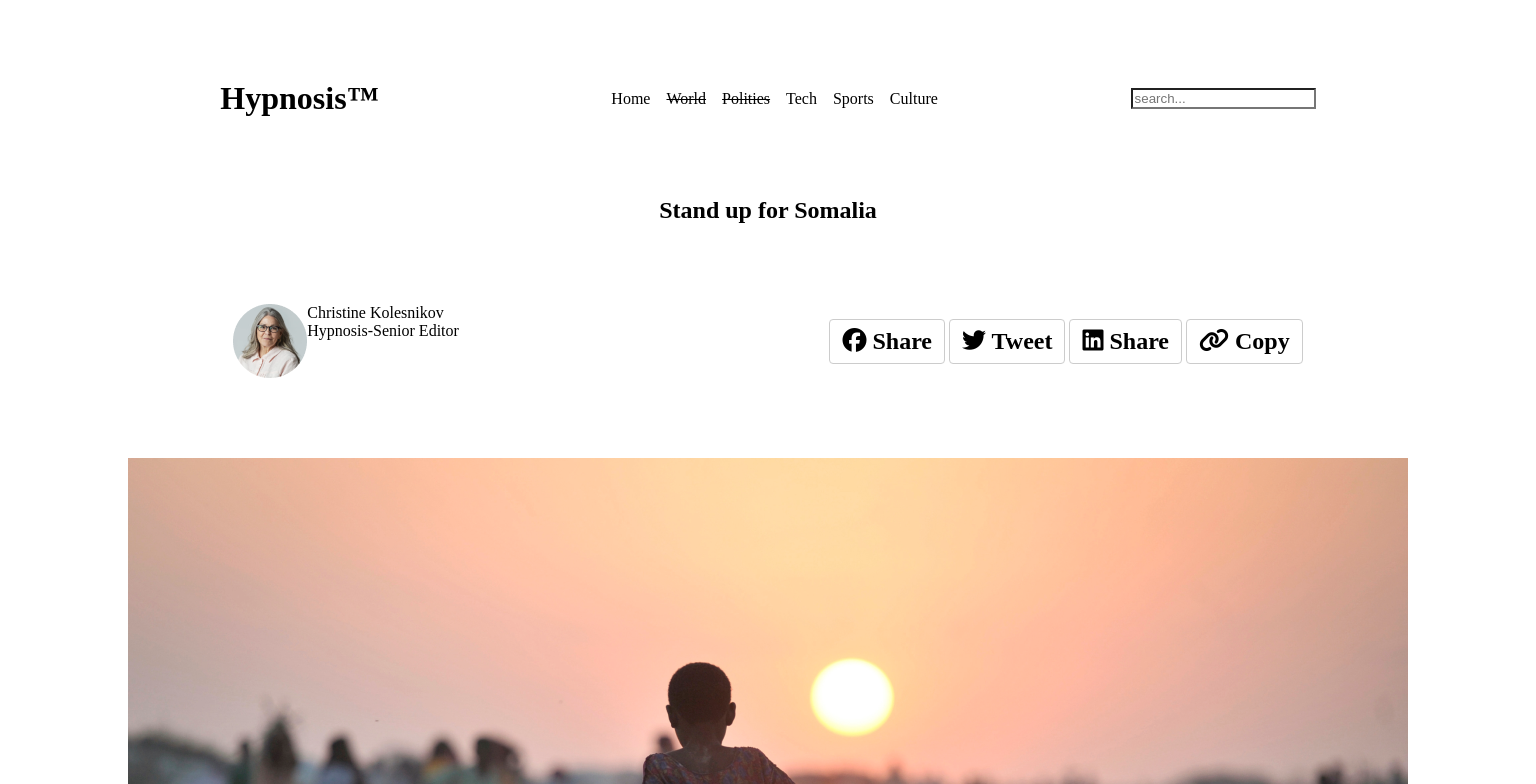
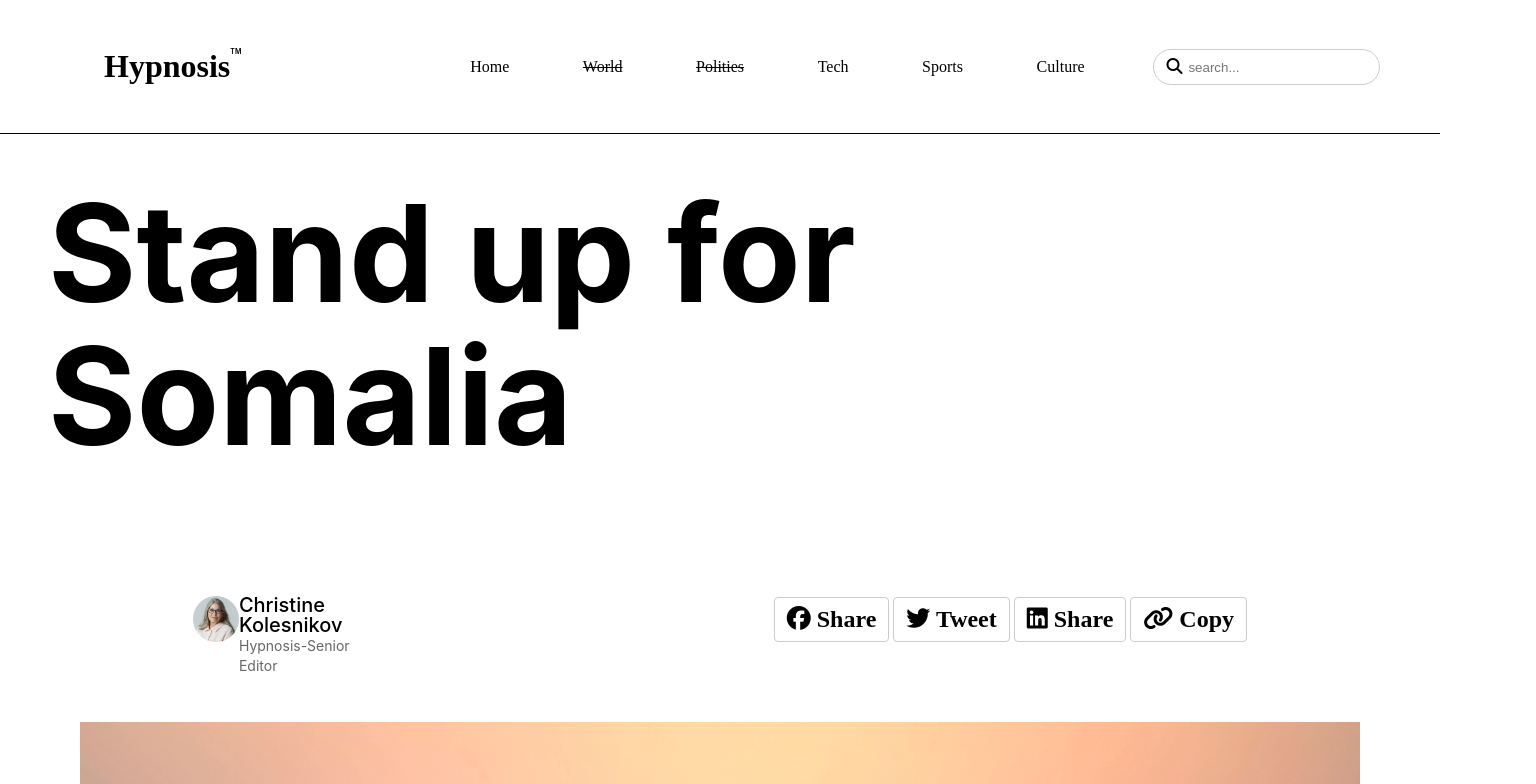
Before and after one commit to LuisFerRG/Hypnosis-page, a website: page index.html in a window 1280 px wide. Shown: the top 784 px of the page, 1536 px wide, since content can reach past the window. Drawn offline with Linux system fonts and the light colour scheme.

Commit message:
change feature in style.css and index.html

```diff
--- a/index.html
+++ b/index.html
@@ -10,7 +10,7 @@
 <body>
  <div class="container">
   <header class="header">
-    <h1 class="h1"><a href="#" class="a">Hypnosis&trade;</a></h1>
+    <h1 class="h1">Hypnosis<a href="">TM</a></h1>
     <nav class="navbar" role="menubar">
       <ul class="ul">
         <li class="li"><a href="#" class="a">Home</a></li>
@@ -21,7 +21,10 @@
         <li class="li"><a href="#" class="a">Culture</a></li>
       </ul>
     </nav>
+    <div class="search-button">
+      <i class="fa-solid fa-magnifying-glass"></i>
     <input class="search" type="search" role="search" placeholder="search...">
+    </div>
   </header>
   <main class="title-and-social">
     <article class="title">
@@ -30,8 +33,9 @@
     <div class="profile">
       <div class="profile-header">
         <img src="imagen/Ellipse 14.png" alt="Christine Kolesnikov">
-        <div class="name"><p>Christine Kolesnikov</p>
-        <p>Hypnosis-Senior Editor</p>
+        <div class="name">
+          <p1>Christine Kolesnikov</p1>
+          <p2>Hypnosis-Senior Editor</p2>
       </div>
       </div>
   <div class="social-media">
--- a/styles.css
+++ b/styles.css
@@ -9,26 +9,43 @@
   flex-flow: row wrap;
   align-items: center;
   width: 1440px;
-  padding: 0 3rem;
 }
 
 .header {
   width: 1440px;
   background-color: #fff;
-  padding: 5rem;
+  padding:  1.5rem 0rem;
   display: flex;
   flex-flow: row wrap;
   justify-content: space-between;
   align-items: center;
   color: #000;
+  border-bottom: 1px solid #000;
 }
 
-.header .h1 {
+.h1 {
   background-color: #fff;
+  margin: 0rem 5rem;
+  text-decoration: none;
+  padding: 24px 24px;
+  display: flex;
+}
+
+.h1 a {
+  text-decoration: none;
+  font-family: Inter;
+font-size: 7px;
+font-weight: 600;
+line-height: 8px;
+letter-spacing: 0em;
+text-align: left;
+color: #000;
 }
 
 .header .navbar {
   background-color: #fff;
+  margin-right: 2rem;
+  margin-left: 3rem;
 }
 
 .header .ul {
@@ -38,9 +55,11 @@
   align-items: center;
 }
 
+
 .a {
   text-decoration: none;
   color: #000;
+  padding: 1.8em;
 }
 
 ul {
@@ -51,8 +70,16 @@ ul {
   margin: 0 0.5em;
 }
 
+.header .search-button{
+ border: 1px solid #ccc;
+ padding: 8px 12px;
+ border-radius: 20px;
+ margin-left: 0;
+}
+
 .header .search {
   background-color: #fff;
+  border: #fff;
 }
 
 .title-and-social {
@@ -63,7 +90,16 @@ ul {
   display: flex;
   justify-content: center;
   align-items: center;
+  font-family: Inter;
+font-size: 90px;
+font-weight: 600;
+line-height: 143px;
+letter-spacing: 0em;
+text-align: left;
+padding: 3rem;
+
 }
+
 
 .profile {
   display: flex;
@@ -75,7 +111,34 @@ ul {
 
 .profile-header {
   display: flex;
+  width: 195px;
+  height: 46px;
+
 }
+
+.name {
+align-items: center;
+}
+
+.name p1 {
+  font-family: Inter;
+font-size: 20px;
+font-weight: 500;
+line-height: 18px;
+letter-spacing: 0em;
+text-align: left;
+ }
+
+ .name p2 {
+  font-family: Inter;
+font-size: 14px;
+font-weight: 400;
+line-height: 20px;
+letter-spacing: 0em;
+text-align: left;
+color: #666;
+ }
+
 
 .button {
   display: inline-block;
```
